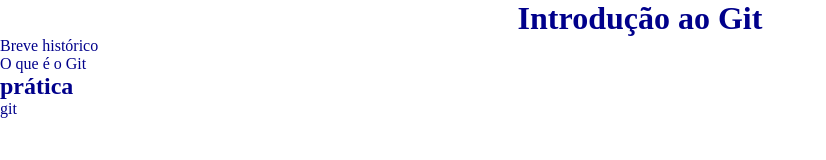
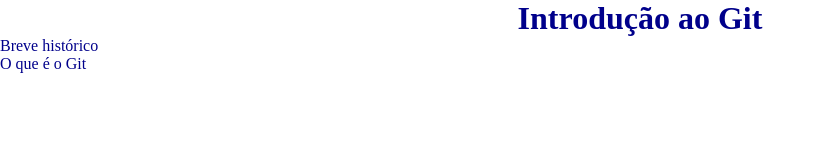
Before and after one commit to Jaqueline-Amanda/Introdu-o_Git, a plain HTML site: page index.html in a window 1280 px wide. Shown: the whole page, without its empty margins (0-826 px from the left). Drawn offline with Linux system fonts and the light colour scheme.

Commit message:
Revert "adicionado nova lista de itens"
This reverts commit 65783201cb3d8d6a2f2be68f384fd0f8d9474e52.

```diff
--- a/index.html
+++ b/index.html
@@ -14,11 +14,6 @@
             <li>Breve histórico</li>
             <li>O que é o Git</li>
         </ul>
-
-        <h2>prática</h2>
-        <ul>
-            <li>git</li>
-        </ul>
     </div>
 </body>
 </html>
```
